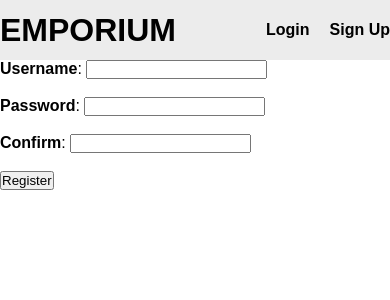
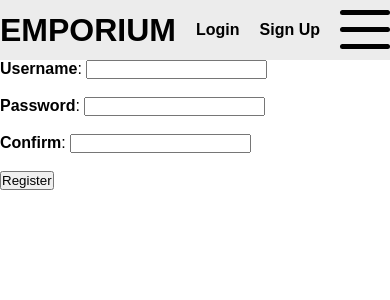
Before and after one commit to ErikEverton/e-commerce, a Django app: page /signup/ in a window 390 px wide. Shown: the top 300 px of the page. Run offline with Django 5.2, Linux system fonts and the light colour scheme.

Commit message:
menu hamburger html and styles made

```diff
--- a/ecommerce_website/ecommerce/static/ecommerce/style.css
+++ b/ecommerce_website/ecommerce/static/ecommerce/style.css
@@ -9,6 +9,8 @@
     max-width: 1024px;
     margin: auto;
 }
+
+/*Header*/
 
 header {
     background-color: #ececec;
@@ -37,3 +39,51 @@ header div nav ul li a {
     color: #000;
     font-weight: bold;
 }
+
+
+/*Menu hamburguer*/
+.hamburguer {
+    width: 50px;
+    height: 40px;
+    position: relative;
+    margin: 10px 0;
+    transition: .5s ease-in-out;
+}
+
+.hamburguer span {
+    display: block;
+    position: absolute;
+    height: 5px;
+    width: 100%;
+    background-color: #000;
+    border-radius: 6px;
+    left: 0;
+    transform: rotate(0deg);
+    transition: .25s ease-in-out;
+}
+
+.hamburguer span:nth-child(1) {
+    top: 0;
+}
+
+.hamburguer span:nth-child(2) {
+    top: 17px;
+}
+
+.hamburguer span:nth-child(3) {
+    top: 34px;
+}
+
+.hamburguer.open span:nth-child(1) {
+    top: 18px;
+    transform: rotate(-45deg);
+}
+
+.hamburguer.open span:nth-child(2) {
+    opacity: 0;
+}
+
+.hamburguer.open span:nth-child(3) {
+    top: 18px;
+    transform: rotate(45deg);
+}
--- a/ecommerce_website/ecommerce/templates/ecommerce/base.html
+++ b/ecommerce_website/ecommerce/templates/ecommerce/base.html
@@ -17,6 +17,11 @@
                     <li><a href="{% url 'signup' %}">Sign Up</a></li>
                 </ul>
             </nav>
+            <div class="hamburguer">
+                <span></span>
+                <span></span>
+                <span></span>
+            </div>
         </div>
     </header>
     <main>
```
